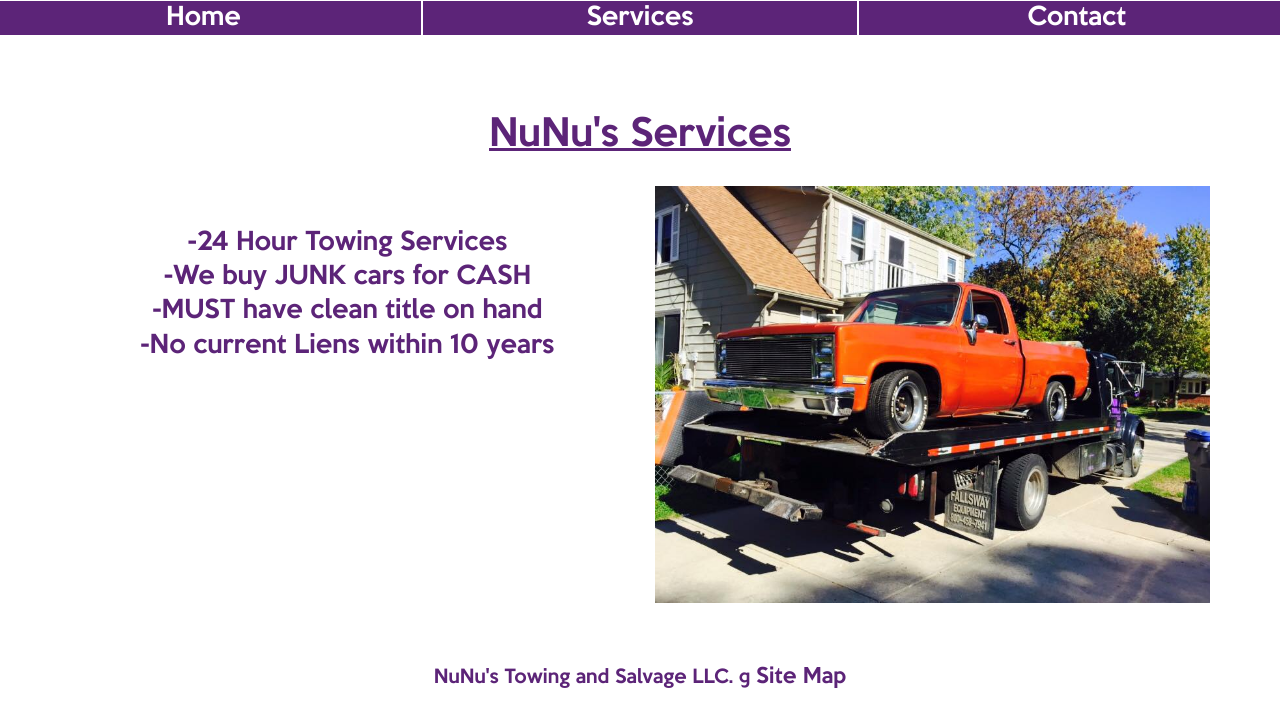
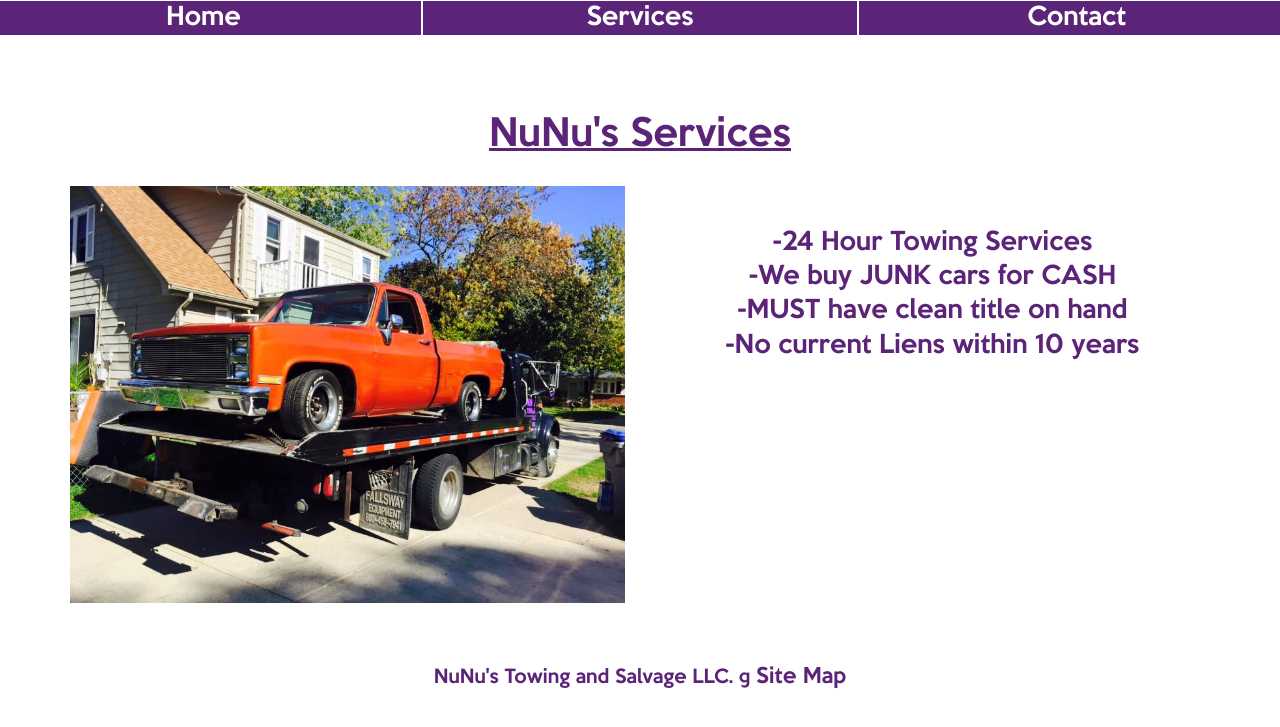
Before and after one commit to kmuzenski/NuNu, a PHP site: page /services.php in a window 1280 px wide. Shown: the top 727 px of the page. Run offline with PHP 8.4, Linux system fonts and the light colour scheme.

Commit message:
style test

```diff
--- a/services.php
+++ b/services.php
@@ -18,10 +18,10 @@
 <div class="container">
 
 	<div class="row">
-		<div class="col-xs-push-6 col-md-6 col-lg-6">
+		<div class="col-xs-6 col-md-6 col-lg-6">
 			<img src="assets/img/tow.jpg" width="50%">
 		</div>
-		<div class="col-xs-pull-6 col-md-6 col-lg-6">
+		<div class="col-xs-6 col-md-6 col-lg-6">
 			<center>
 			<br><br>
 			<p>-24 Hour Towing Services<br>
```
